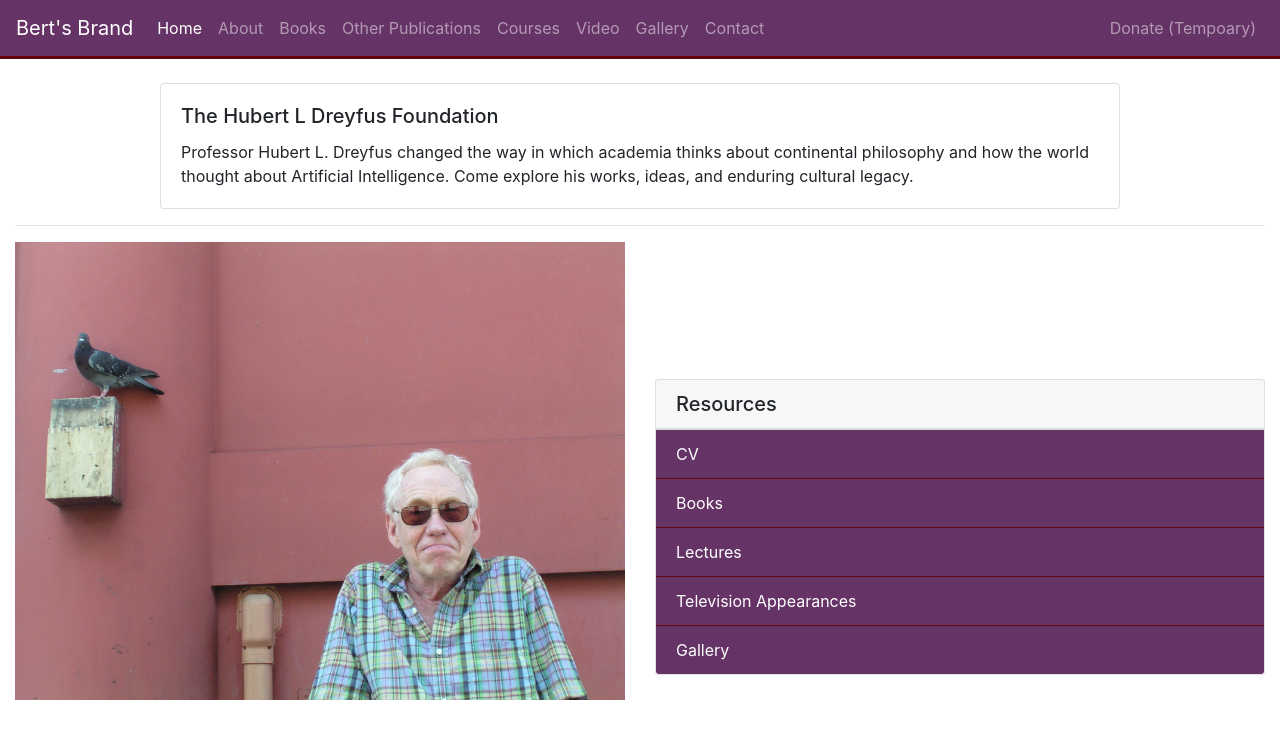
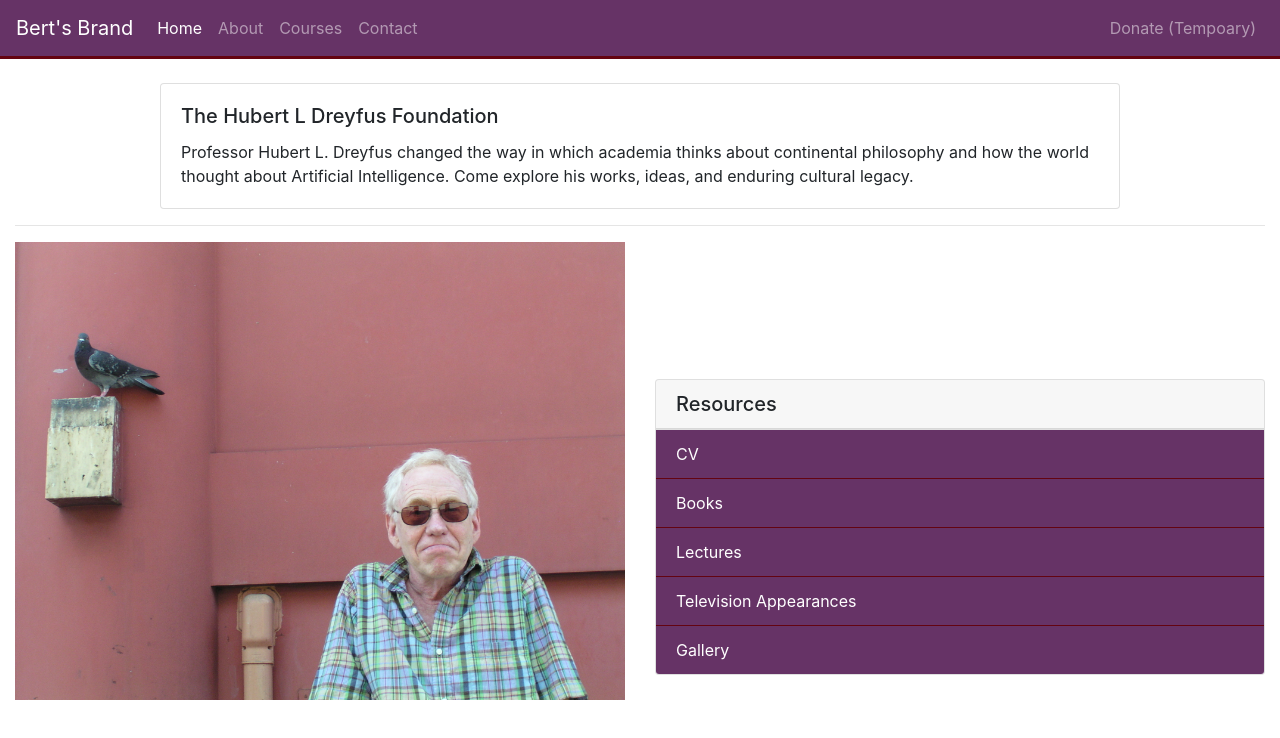
Before and after one commit to stephanedreyfus/bertPage, a website: page index.html in a window 1280 px wide. Drawn offline with nearby package versions, Linux system fonts and the light colour scheme; no server answers.

Commit message:
Disconnect jokes script index.js

```diff
--- a/index.html
+++ b/index.html
@@ -32,19 +32,19 @@
           <li class="nav-item">
             <a href="about.html" class="nav-link">About</a>
           </li>
-          <li class="nav-item">
+          <li class="nav-item" hidden>
             <a href="#" class="nav-link">Books</a>
           </li>
-          <li class="nav-item">
+          <li class="nav-item" hidden>
             <a href="#" class="nav-link">Other Publications</a>
           </li>
           <li class="nav-item">
             <a href="http://socrates.berkeley.edu/%7Ehdreyfus/html/courses.html" class="nav-link">Courses</a>
           </li>
-          <li class="nav-item">
+          <li class="nav-item" hidden>
             <a href="#" class="nav-link">Video</a>
           </li>
-          <li class="nav-item">
+          <li class="nav-item" hidden>
             <a href="#" class="nav-link">Gallery</a>
           </li>
           <li class="nav-item">
@@ -94,6 +94,6 @@
     </section>
 
     <script src="https://unpkg.com/axios/dist/axios.min.js"></script>
-    <script src="index.js"></script>
+    <!-- <script src="index.js"></script> -->
   </body>
   </html>
```
